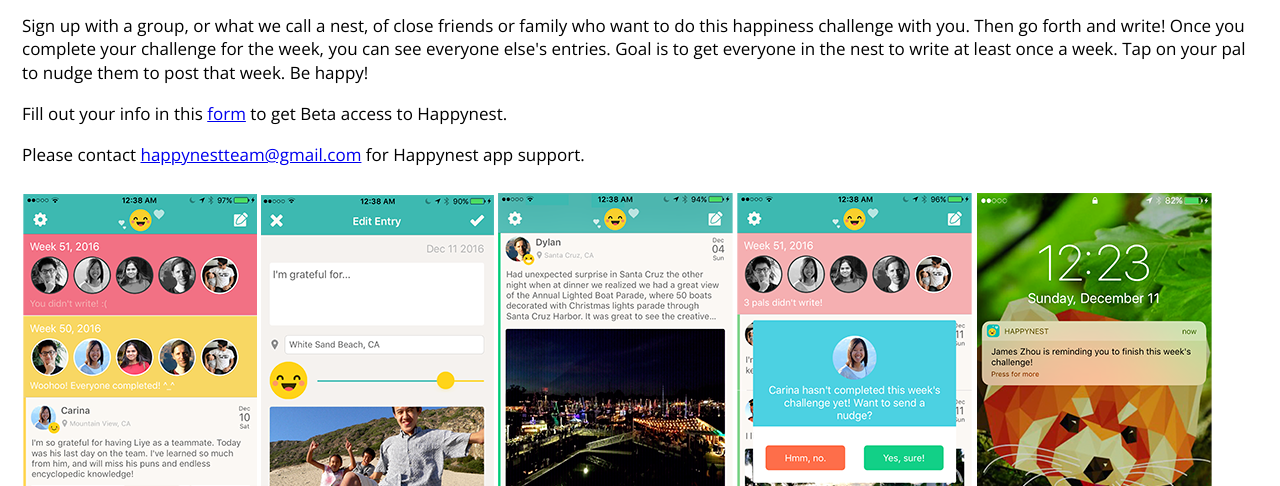
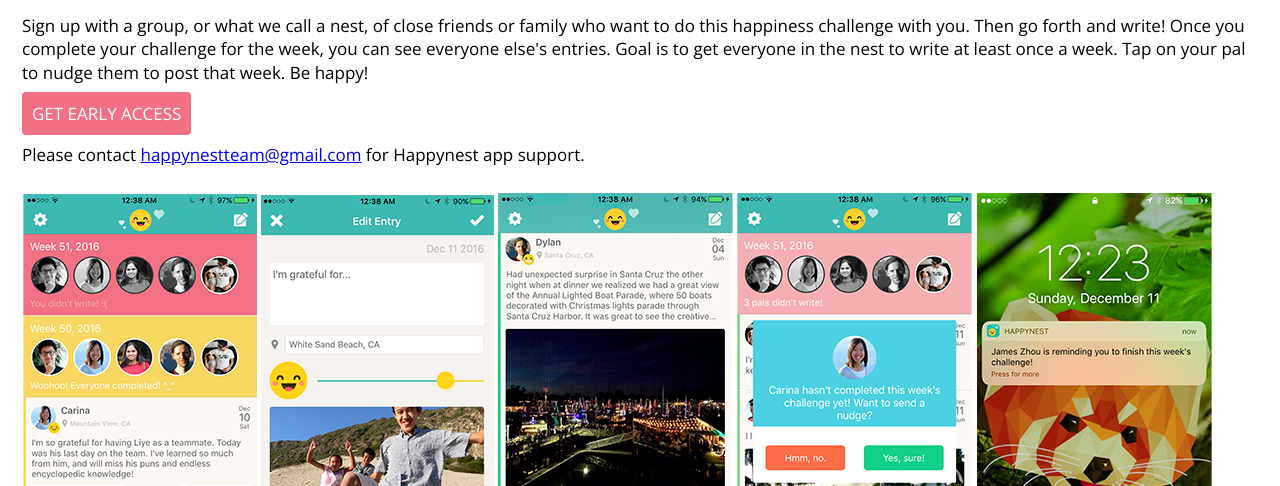
Before and after one commit to TeamHappiness/TeamHapiness.github.io, a plain HTML site: page index.html in a window 1280 px wide. Shown: the part 314-800 px from the top of the page. Drawn offline with nearby package versions, Linux system fonts and the light colour scheme.

Commit message:
Change form link to a big pressable button

```diff
--- a/index.html
+++ b/index.html
@@ -23,6 +23,8 @@
 		#pgContent #teamDiv h2 { margin: 0 0 20px 0; color: #fff; }
 		#pgContent #thanksDiv img { height: 70%; width: 70%; }
 		.footerDiv { text-align: center; font-size: 18px; color: #f27083; }
+		.button { background-color: #f27083; color: white; padding: 10px; text-decoration: none; border-radius: 4px;}
+		.button:hover { background-color: #f25975; }
 	</style>
 </head>
 
@@ -38,7 +40,7 @@
 				<h2 style="font-weight:normal; font-size:40px; margin: 0;">About the app</h2>
 				<p>Happynest is a gratitude journal app that helps you and your friends, family, and co-workers be happier and appreciate each other! Psychology research shows that if you get into the habit of writing once a week about what you're grateful for, you will feel happier and healthier.</p>
 				<p>Sign up with a group, or what we call a nest, of close friends or family who want to do this happiness challenge with you. Then go forth and write! Once you complete your challenge for the week, you can see everyone else's entries. Goal is to get everyone in the nest to write at least once a week. Tap on your pal to nudge them to post that week. Be happy!</p>
-				<p>Fill out your info in this <a href="https://docs.google.com/forms/d/e/1FAIpQLSfICjEsqBrCdDac8Mu4WF05DFQDw5kZ46Esgdr5LGYand8gGQ/viewform">form</a> to get Beta access to Happynest.</p>
+				<p><a class="button" href="https://docs.google.com/forms/d/e/1FAIpQLSfICjEsqBrCdDac8Mu4WF05DFQDw5kZ46Esgdr5LGYand8gGQ/viewform">GET EARLY ACCESS</a></p>
 				<p>Please contact <a href="mailto:happynestteam@gmail.com">happynestteam@gmail.com</a> for Happynest app support.</p>
 			</section>
 			<section>
```
